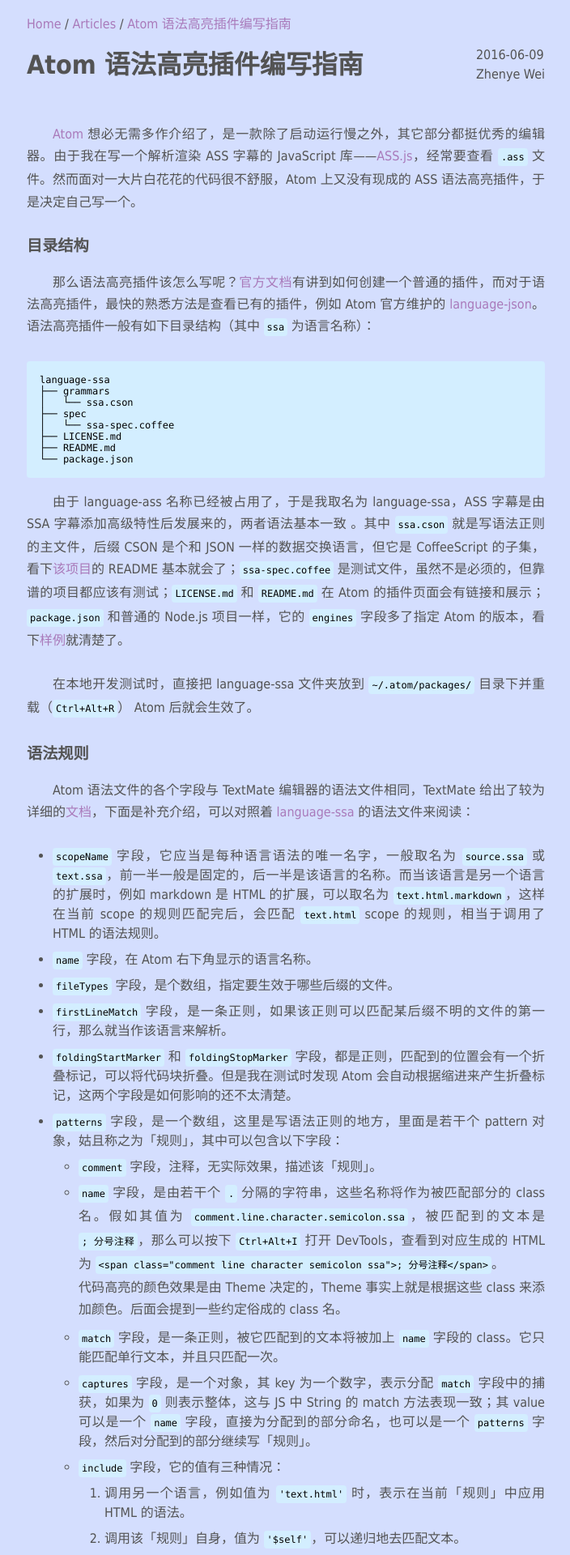
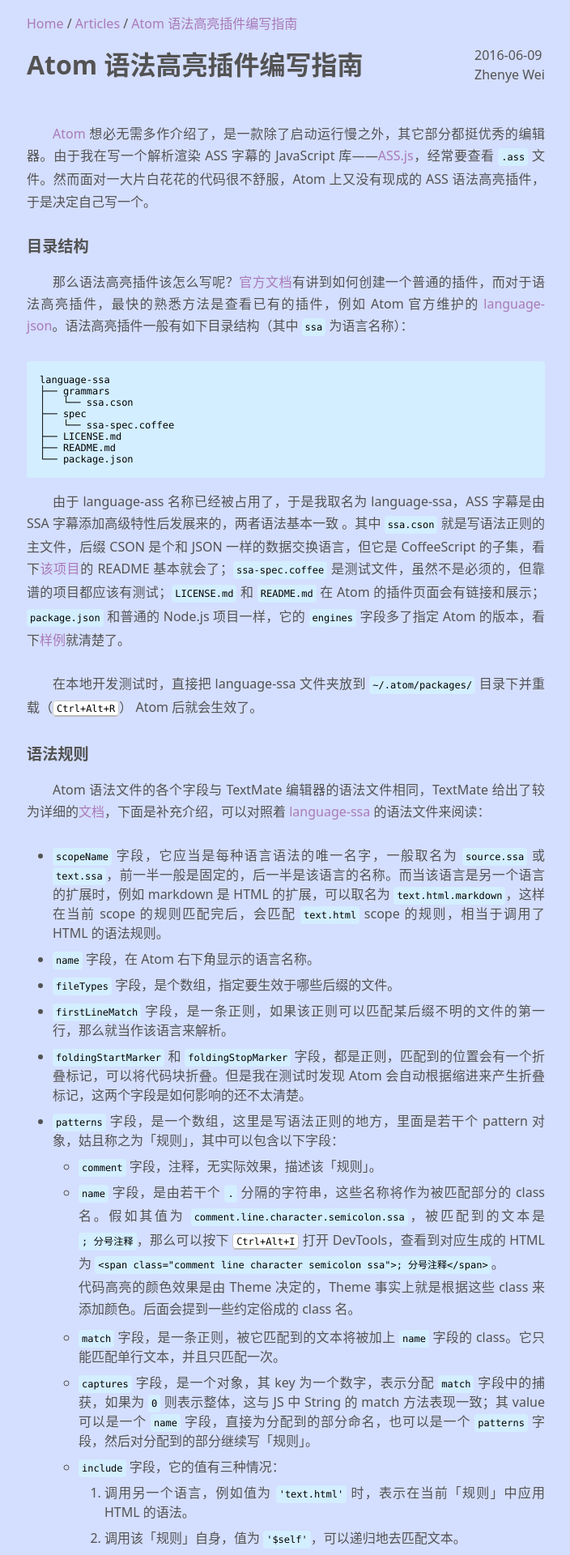
Before and after one commit to weizhenye/blog, a Jekyll site: the page built from _posts/2016-06-09-atom-grammar-package.md, in a window 1280 px wide. Shown: the top 1920 px of the page at 81% size, without its empty margins (287-991 px from the left). Built offline with Jekyll 4.4.1, drawn with Linux system fonts in a browser that asks for light colours.

Commit message:
add <kbd> style

```diff
--- a/_posts/2016-06-09-atom-grammar-package.md
+++ b/_posts/2016-06-09-atom-grammar-package.md
@@ -31,7 +31,7 @@
 
 由于 language-ass 名称已经被占用了，于是我取名为 language-ssa，ASS 字幕是由 SSA 字幕添加高级特性后发展来的，两者语法基本一致 。其中 `ssa.cson` 就是写语法正则的主文件，后缀 CSON 是个和 JSON 一样的数据交换语言，但它是 CoffeeScript 的子集，看下[该项目](https://github.com/bevry/cson)的 README 基本就会了；`ssa-spec.coffee` 是测试文件，虽然不是必须的，但靠谱的项目都应该有测试；`LICENSE.md` 和  `README.md` 在 Atom 的插件页面会有链接和展示；`package.json` 和普通的 Node.js 项目一样，它的 `engines` 字段多了指定 Atom 的版本，看下[样例](https://github.com/weizhenye/language-ssa/blob/master/package.json)就清楚了。
 
-在本地开发测试时，直接把 language-ssa 文件夹放到 `~/.atom/packages/` 目录下并重载（`Ctrl+Alt+R`） Atom 后就会生效了。
+在本地开发测试时，直接把 language-ssa 文件夹放到 `~/.atom/packages/` 目录下并重载（<kbd>Ctrl+Alt+R</kbd>） Atom 后就会生效了。
 
 ##### 语法规则
 
@@ -44,7 +44,7 @@
 * `foldingStartMarker` 和 `foldingStopMarker` 字段，都是正则，匹配到的位置会有一个折叠标记，可以将代码块折叠。但是我在测试时发现 Atom 会自动根据缩进来产生折叠标记，这两个字段是如何影响的还不太清楚。
 * `patterns` 字段，是一个数组，这里是写语法正则的地方，里面是若干个 pattern 对象，姑且称之为「规则」，其中可以包含以下字段：
   + `comment` 字段，注释，无实际效果，描述该「规则」。
-  + `name` 字段，是由若干个 `.` 分隔的字符串，这些名称将作为被匹配部分的 class 名。假如其值为 `comment.line.character.semicolon.ssa`，被匹配到的文本是 `; 分号注释`，那么可以按下 `Ctrl+Alt+I` 打开 DevTools，查看到对应生成的 HTML 为 `<span class="comment line character semicolon ssa">; 分号注释</span>`。
+  + `name` 字段，是由若干个 `.` 分隔的字符串，这些名称将作为被匹配部分的 class 名。假如其值为 `comment.line.character.semicolon.ssa`，被匹配到的文本是 `; 分号注释`，那么可以按下 <kbd>Ctrl+Alt+I</kbd> 打开 DevTools，查看到对应生成的 HTML 为 `<span class="comment line character semicolon ssa">; 分号注释</span>`。
 
     代码高亮的颜色效果是由 Theme 决定的，Theme 事实上就是根据这些 class 来添加颜色。后面会提到一些约定俗成的 class 名。
   + `match` 字段，是一条正则，被它匹配到的文本将被加上 `name` 字段的 class。它只能匹配单行文本，并且只匹配一次。
--- a/assets/css/style.css
+++ b/assets/css/style.css
@@ -16,7 +16,7 @@
   background: #999;
 }
 [lang="ja"] {
-  font-family: "minmoji", "Hiragino Kaku Gothic ProN", "ヒラギノ角ゴ ProN W3", "Noto Sans Japanese", "Yu Gothic", YuGothic, "游ゴシック体", Meiryo, "メイリオ", sans-serif;
+  font-family: "minmoji", "Hiragino Kaku Gothic ProN", "ヒラギノ角ゴ ProN W3", "Noto Sans CJK JP", "Yu Gothic", YuGothic, "游ゴシック体", Meiryo, "メイリオ", sans-serif;
 }
 body, ul, ol, p {
   margin: 0;
@@ -26,7 +26,7 @@
   color: #535353;
   background: #d4defe;
   font-size: 16px;
-  font-family: "Hiragino Sans GB", "Noto Sans S Chinese", Tahoma, Arial, "Microsoft YaHei", "WenQuanYi Micro Hei", sans-serif;
+  font-family: "Hiragino Sans GB", "Noto Sans", "Noto Sans CJK SC", Tahoma, Arial, "Microsoft YaHei", "WenQuanYi Micro Hei", sans-serif;
 }
 a,
 a:link {
@@ -103,9 +103,6 @@
 pre,
 code {
   max-width: 100%;
-  font-size: .75rem;
-  color: #000;
-  font-family: "Source Code Pro", Monaco, Menlo, "Courier New", monospace;
   direction: ltr;
   text-align: left;
   white-space: pre;
@@ -119,6 +116,21 @@
   -moz-hyphens: none;
   -ms-hyphens: none;
   hyphens: none;
+}
+pre,
+code,
+kbd {
+  color: #000;
+  font-size: .75rem;
+  font-family: "Source Code Pro", Monaco, Menlo, "Courier New", monospace;
+}
+kbd {
+  padding: .125rem .25rem;
+  background-color: #fff;
+  border: 1px solid #ccc;
+  border-bottom-color: #bbb;
+  border-radius: .25rem;
+  box-shadow: inset 0 -1px 0 #bbb;
 }
 .mask {
   background: #535353;
```
